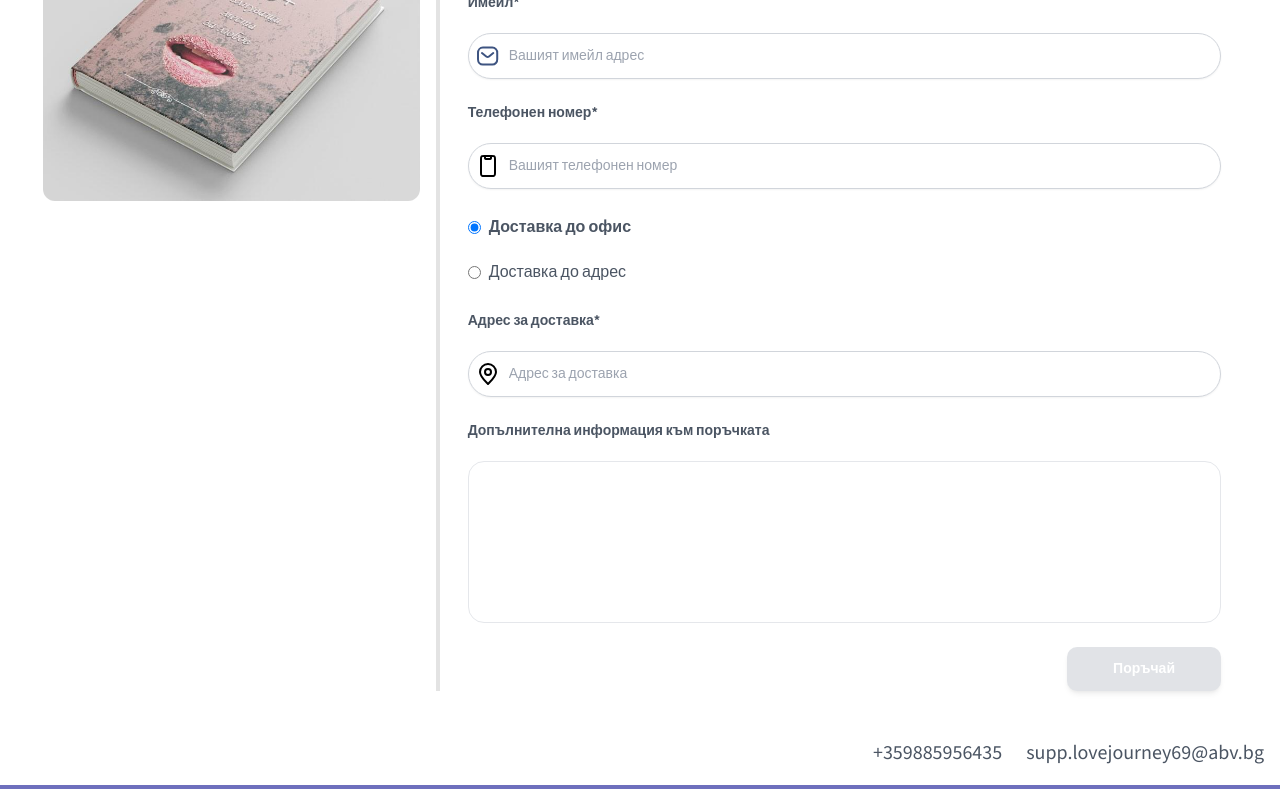
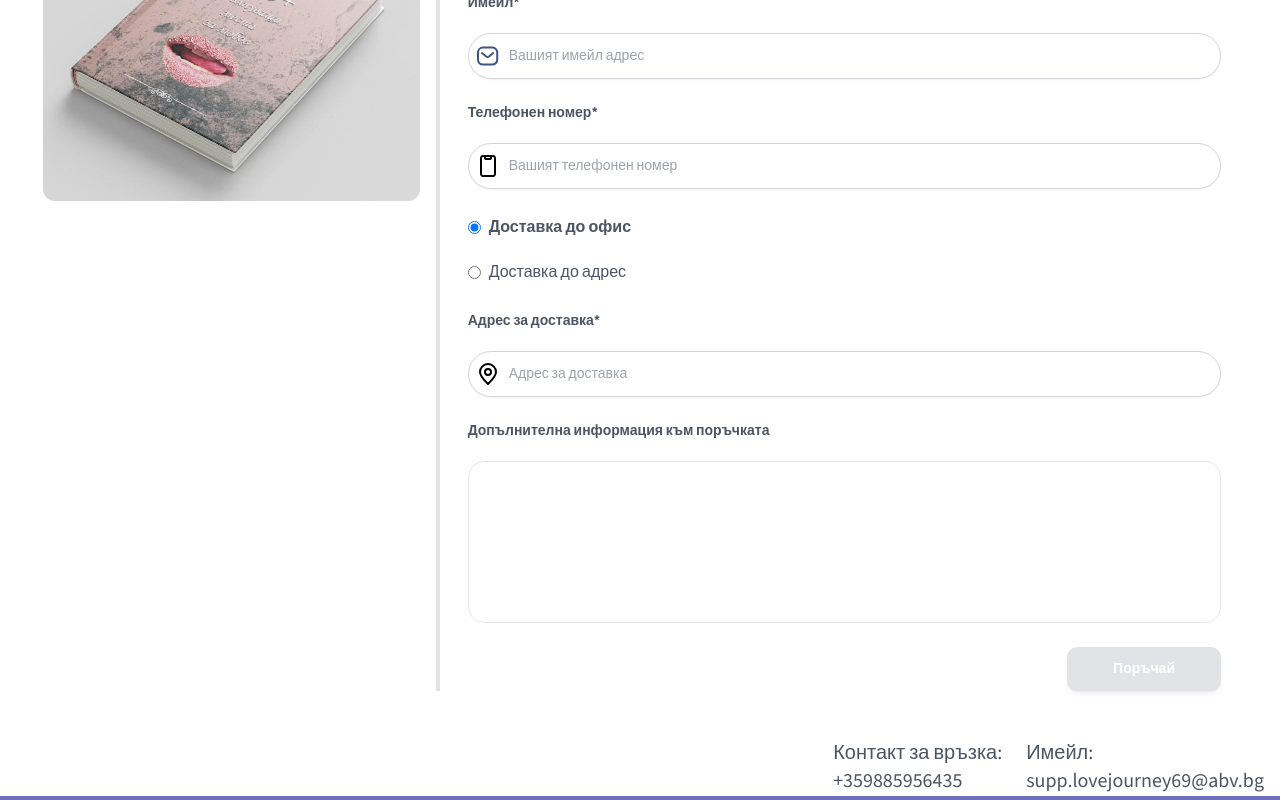
Before and after one commit to antoanparashkevov/book-nextjs, a Next.js app: page / in a window 1280 px wide. Shown: the part 2067-2867 px from the top of the page. Built offline with nearby package versions, Linux system fonts and the light colour scheme.

Commit message:
Adjust the footer explanation

```diff
--- a/src/app/layout.tsx
+++ b/src/app/layout.tsx
@@ -43,12 +43,25 @@ export default function RootLayout({
 				</main>
 				<footer className="min-h-[50px] flex flex-col justify-between items-end mt-12">
 					<div className='flex gap-x-6'>
-						<a href="tel:+359885956435" className='block hover:underline text-sm lg:text-base'>
-							<span>+359885956435</span>
-						</a>
-						<a href="mailto:supp.lovejourney69@abv.bg" className='block mr-4 hover:underline text-sm lg:text-base'>
-							<span>supp.lovejourney69@abv.bg</span>
-						</a>
+						<span className='text-sm lg:text-base'>
+							Контакт за връзка:
+							<a
+								href="tel:+359885956435"
+								className='block hover:underline'
+							>
+								<span>+359885956435</span>
+							</a>
+						</span>
+
+						<span className='text-sm lg:text-base'>
+							Имейл:
+							<a
+								href="mailto:supp.lovejourney69@abv.bg"
+								className='block mr-4 hover:underline'
+							>
+								<span>supp.lovejourney69@abv.bg</span>
+							</a>
+						</span>
 					</div>
 					<span className="block w-full h-1 bg-purple-600"/>
 				</footer>
```
